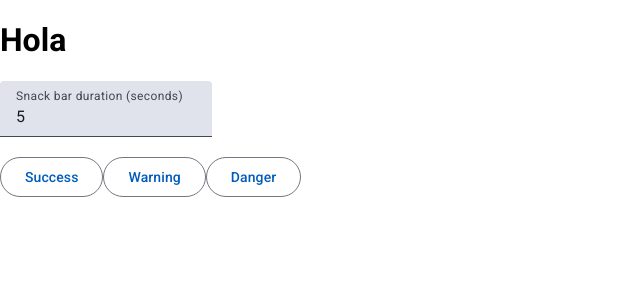
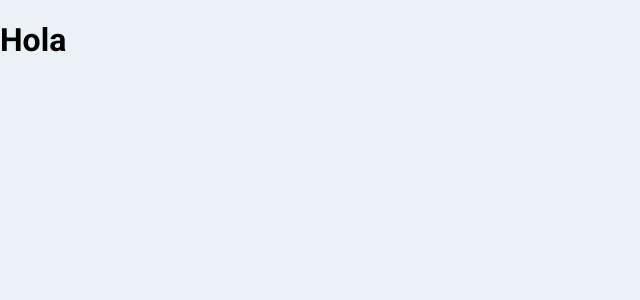
Before and after one commit to sweetArizCider/Consulta-Medica-Web-App, an Angular app: page / in a window 1280 px wide. Shown: the top 300 px of the page, without its empty margins (0-640 px from the left). Built offline with nearby package versions, Linux system fonts and the light colour scheme.

Commit message:
feat :sparkles: A0-44-ARIZPE | add alert functionality

```diff
--- a/angular.json
+++ b/angular.json
@@ -27,7 +27,8 @@
               }
             ],
             "styles": [
-              "src/styles.scss"
+              "src/styles.scss",
+              "src/app/components/alert/alert.scss"
             ],
             "server": "src/main.server.ts",
             "outputMode": "server",
--- a/src/app/components/alert/alert.scss
+++ b/src/app/components/alert/alert.scss
@@ -1,26 +1,12 @@
 @use '@angular/material' as mat;
 
-.custom-snackbar {
-  @include mat.snack-bar-overrides((
-    button-color: white,
-    container-shape: 10px
-  ));
+@include mat.snack-bar-overrides((
+  container-color: #FFFFFF,
+  container-shape: 20px,
+  supporting-text-color: black,
+  button-color: #72A6BB,
+));
+
+.mdc-snackbar__label {
+  text-align: center;
 }
-
-.success-snackbar {
-  @include mat.snack-bar-overrides((
-    container-color: #4CAF5099,
-  ));
-}
-
-.warning-snackbar {
-  @include mat.snack-bar-overrides((
-    container-color: #FFC10799,
-  ));
-}
-
-.danger-snackbar {
-  @include mat.snack-bar-overrides((
-    container-color: #F4433699,
-  ));
-}
--- a/src/app/components/alert/alert.ts
+++ b/src/app/components/alert/alert.ts
@@ -1,47 +1,26 @@
-import {Component, inject} from '@angular/core';
-import {MatSnackBar} from '@angular/material/snack-bar';
-import {MatButtonModule} from '@angular/material/button';
-import {MatInputModule} from '@angular/material/input';
-import {FormsModule} from '@angular/forms';
-import {MatFormFieldModule} from '@angular/material/form-field';
+import { Injectable  } from '@angular/core';
+import { MatSnackBar} from '@angular/material/snack-bar';
 
-@Component({
-  selector: 'snack-bar-component-example',
-  template: `
-    <mat-form-field>
-      <mat-label>Snack bar duration (seconds)</mat-label>
-      <input type="number" [(ngModel)]="durationInSeconds" matInput>
-    </mat-form-field>
+@Injectable({
+  providedIn: "root"
+})
 
-    <div class="mat-button-row">
-      <button mat-stroked-button (click)="openSnackBar('success')" color="primary">Success</button>
-      <button mat-stroked-button (click)="openSnackBar('warning')" color="accent">Warning</button>
-      <button mat-stroked-button (click)="openSnackBar('danger')" color="warn">Danger</button>
-    </div>
-  `,
-  imports: [MatFormFieldModule, FormsModule, MatInputModule, MatButtonModule],
-})
-export class SnackBarComponentExample {
-  private _snackBar = inject(MatSnackBar);
+export class Alert {
+  constructor(private _snackBar: MatSnackBar) {}
 
-  durationInSeconds = 5;
+  showSuccess(message: string,  action: string = 'Close'){
+    this._snackBar.open(message, action, {
+      duration: 2000,
+      verticalPosition: 'top',
+      horizontalPosition: 'center',
+    });
+  }
 
-  openSnackBar(type: string) {
-    this._snackBar.openFromComponent(PizzaPartyComponent, {
-      duration: this.durationInSeconds * 1000,
+  showError(message: string, action: string = 'Close') {
+    this._snackBar.open(message, action, {
+      duration: 2000,
+      verticalPosition: 'top',
       horizontalPosition: 'center',
-      verticalPosition: 'top',
-      panelClass: ['custom-snackbar', `${type}-snackbar`],
     });
   }
 }
-
-@Component({
-  selector: 'snack-bar-component-example-snack',
-  template: `
-    <span class="example-pizza-party">
-  Pizza party!!! 🍕
-</span>`,
-  // The styleUrl property should be removed here
-})
-export class PizzaPartyComponent {}
--- a/src/app/routes/app.routes.ts
+++ b/src/app/routes/app.routes.ts
@@ -1,6 +1,3 @@
 import { Routes } from '@angular/router';
-import { SnackBarComponentExample } from '@components/alert/alert'
 
-export const routes: Routes = [
-  {path: '', component: SnackBarComponentExample}
-];
+export const routes: Routes = [];
--- a/src/styles.scss
+++ b/src/styles.scss
@@ -21,7 +21,7 @@ html {
 /* You can add global styles to this file, and also import other style files */
 
 html, body { height: 100%; }
-body { margin: 0; font-family: Roboto, "Helvetica Neue", sans-serif; }
+body { margin: 0; font-family: Roboto, "Helvetica Neue", sans-serif; background-color: #EAF2F5 }
 
 // Variables de color
 $color-azul: #72A6BB;
```
